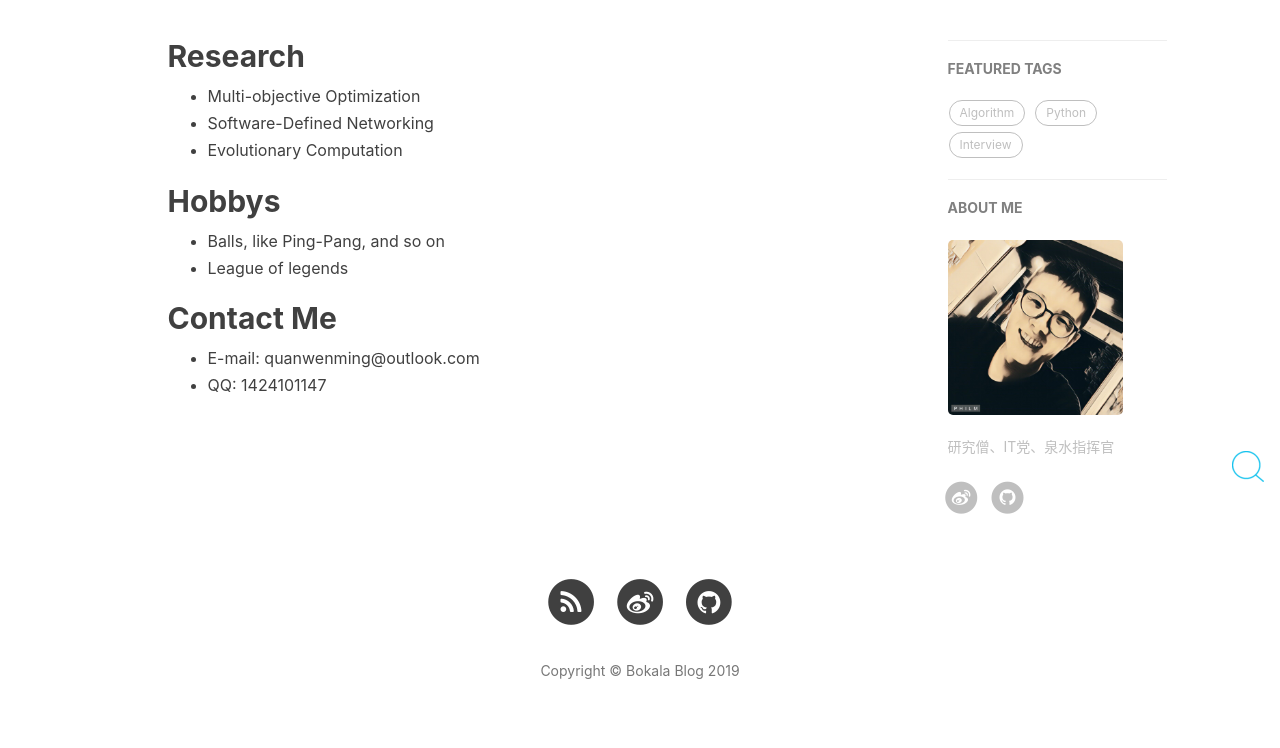
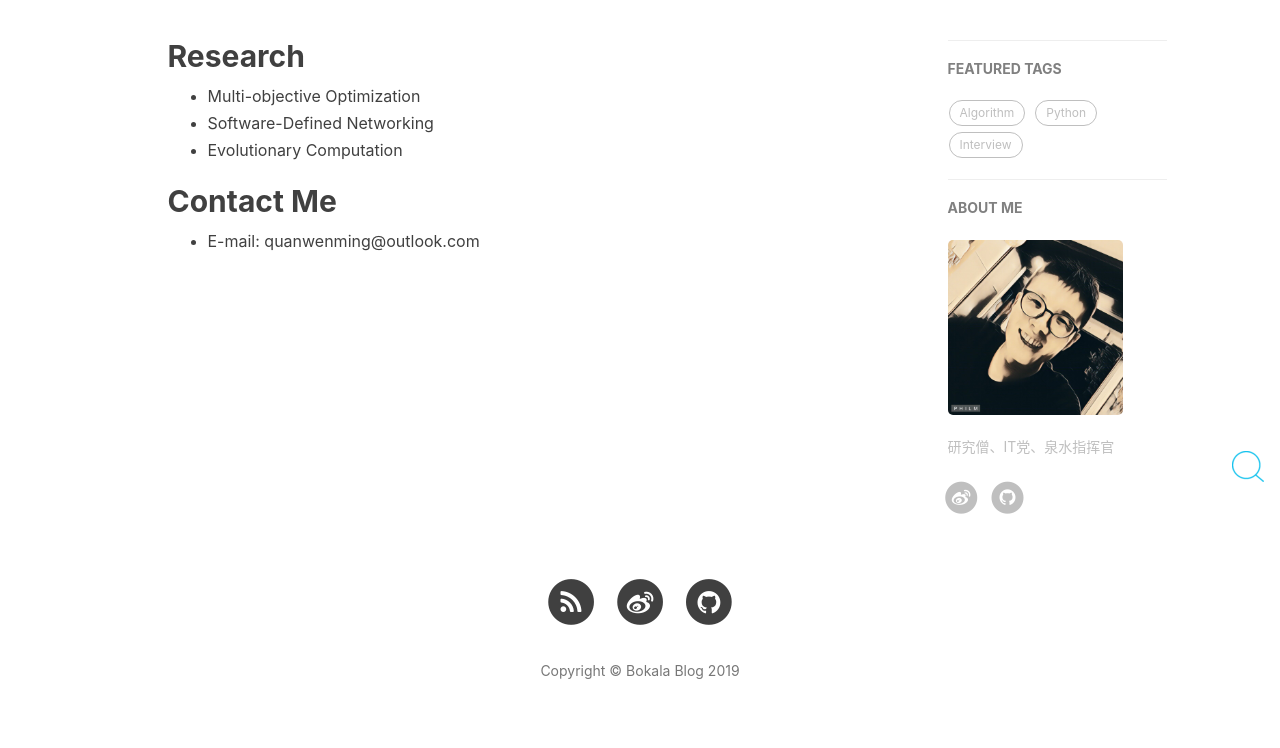
Before and after one commit to BokalaQuan/BokalaQuan.github.io, a Jekyll site: the page built from aboutme.md, in a window 1280 px wide. Shown: the part 398-1146 px from the top of the page. Built offline with Jekyll 4.4.1, drawn with Linux system fonts in a browser that asks for light colours; nearby versions of some CDN libraries; comment, search, counter and statistics services are not loaded.

Commit message:
修改readme和config

```diff
--- a/_config.yml
+++ b/_config.yml
@@ -4,7 +4,6 @@ SEOTitle: 权文明的博客 | Bokala Blog
 header-img: img/home-bg1.jpg
 email: quanwenming@outlook.com
 description: “”
-#keyword: "马腾, 不是马化腾, tengblog, 马腾的博客, 传播, 博客, 个人网站, 互联网, 前端, 设计, 产品，电影，广告"
 url: ""              # your host, for absolute URL
 baseurl: ""                             # for example, '/blog' if your blog hosted on 'host/blog'
 
@@ -21,9 +20,6 @@ weibo_username: Wainamoinen
 #linkedin_username: 文明-权-b2014095
 #zhihu_username: BokalaQuan
 github_username: BokalaQuan
-#twitter_username: tteng27
-#facebook_username: tengteng27
-#lofter_username: matengteng
 
 
 
--- a/aboutme.md
+++ b/aboutme.md
@@ -10,10 +10,5 @@ header-img: "img/about-me.jpg"
 * Software-Defined Networking
 * Evolutionary Computation
 
-## Hobbys
-* Balls, like Ping-Pang, and so on
-* League of legends
-
 ## Contact Me
 * E-mail: quanwenming@outlook.com
-* QQ: 1424101147
```
